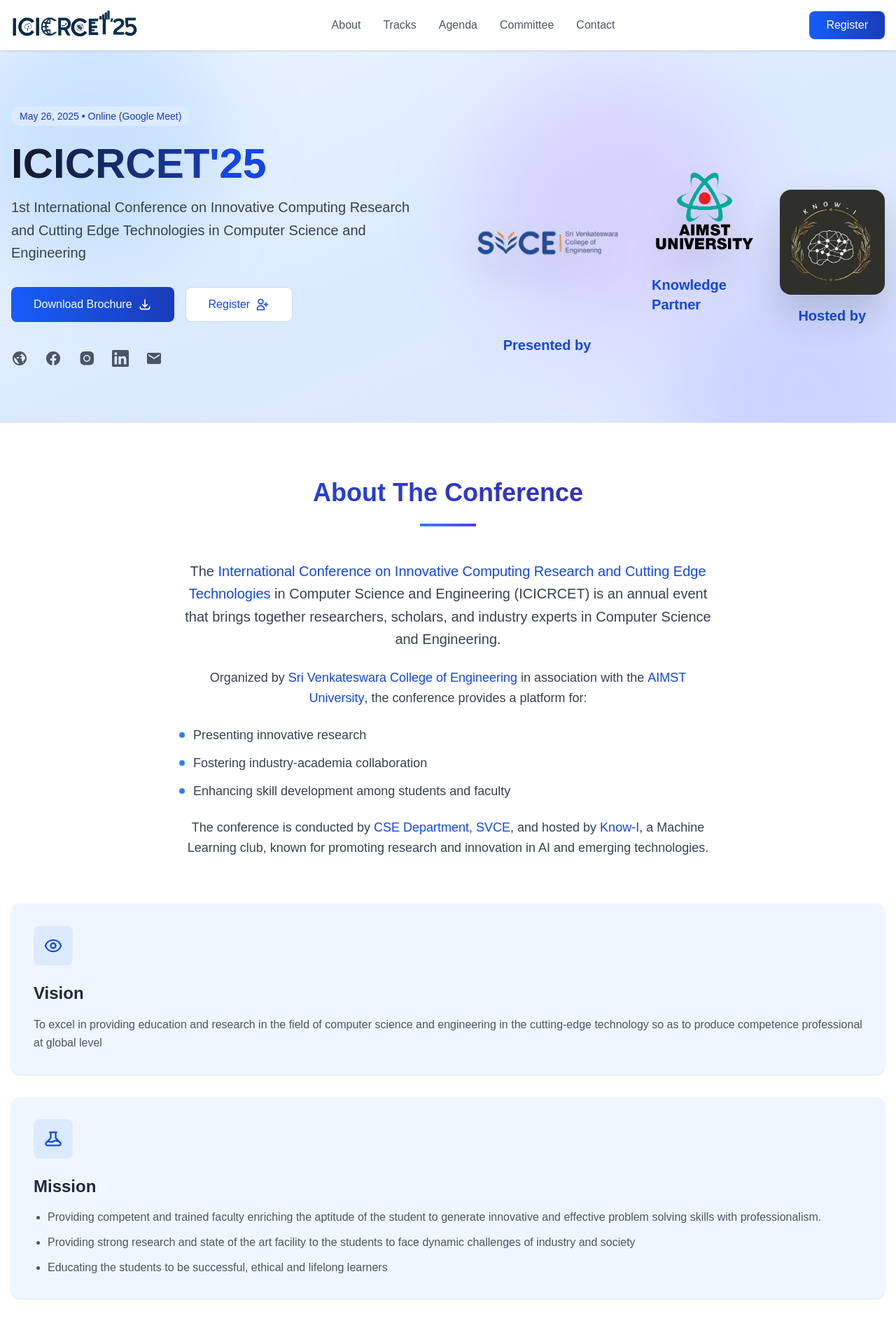
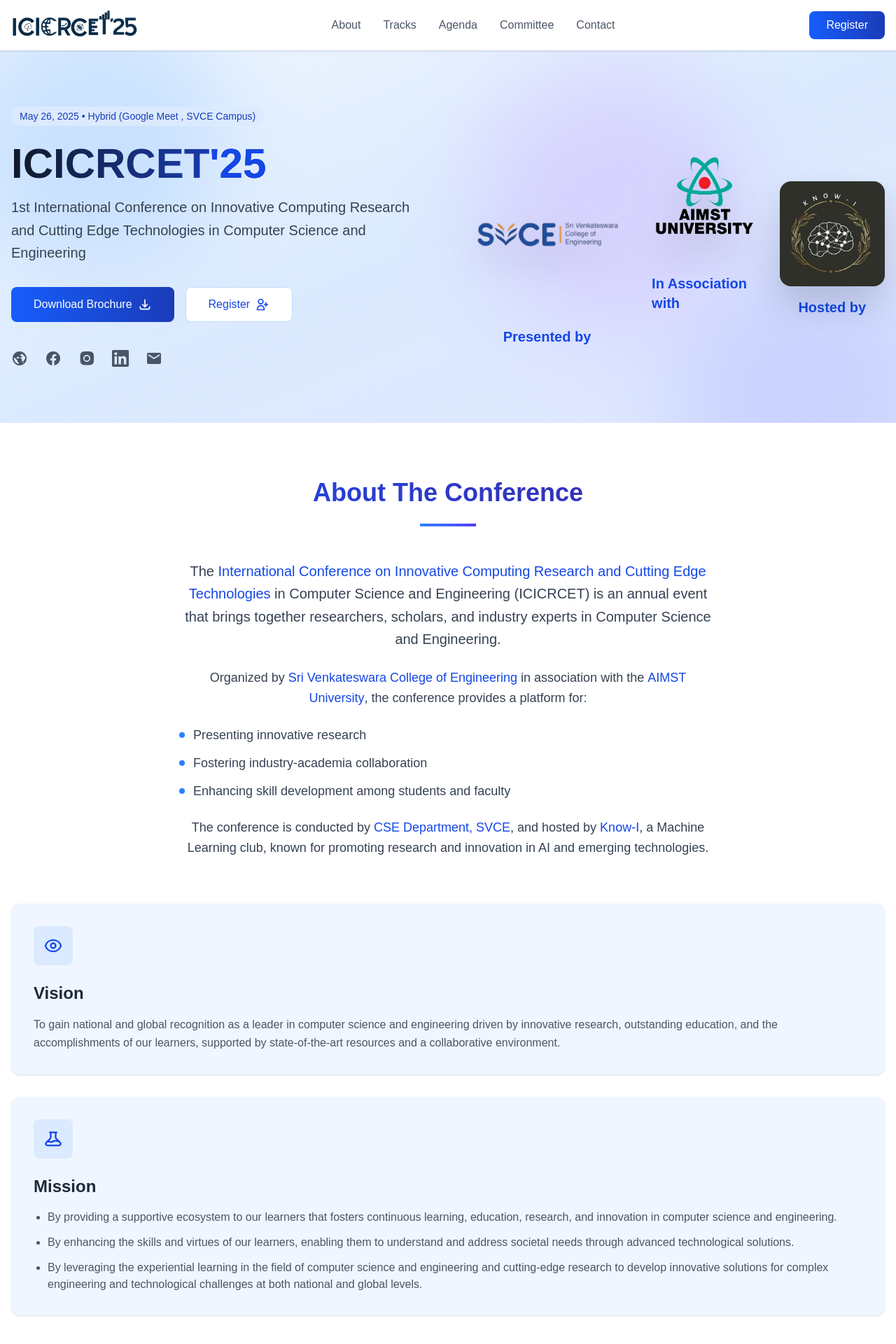
Before and after one commit to kartheesan05/ncic, a Next.js app: page / in a window 1280 px wide. Shown: the top 1920 px of the page at 70% size. Built offline with nearby package versions, Linux system fonts and the light colour scheme.

Commit message:
vision mission updated

```diff
--- a/src/app/page.jsx
+++ b/src/app/page.jsx
@@ -174,7 +174,7 @@
                   animate={{ opacity: 1, y: 0 }}
                   transition={{ duration: 0.5, delay: 0.2 }}
                 >
-                  May 26, 2025 • Online (Google Meet)
+                  May 26, 2025 • Hybrid (Google Meet , SVCE Campus)
                 </motion.div>
 
                 <motion.h1
@@ -278,7 +278,7 @@
                 animate={{ opacity: 1, scale: 1 }}
                 transition={{ duration: 0.8, delay: 0.5 }}
               >
-                <div className="flex items-center gap-8">
+                <div className="flex items-center gap-8 pb-6">
                   {/* SVCE Logo */}
                   <div className="flex flex-col items-center mt-15">
                     <Image
@@ -303,10 +303,10 @@
                   <div className="flex flex-col items-center">
                     <Image
                       src="/aimst.png"
-                      alt="Knowledge Partner AIMST"
+                      alt="In Association with AIMST"
                       width={300}
                       height={300}
-                      className="w-full max-w-xs drop-shadow-2xl"
+                      className="w-full max-w-xs drop-shadow-2xl mb-5"
                       priority
                     />
                     <motion.p
@@ -315,7 +315,7 @@
                       animate={{ opacity: 1 }}
                       transition={{ delay: 0.5 }}
                     >
-                      Knowledge Partner
+                      In Association with
                     </motion.p>
                   </div>
 
@@ -419,7 +419,7 @@
                 </div>
                 <h3 className="text-2xl font-semibold mb-4 text-gray-800">Vision</h3>
                 <p className="text-gray-600 leading-relaxed">
-                  To excel in providing education and research in the field of computer science and engineering in the cutting-edge technology so as to produce competence professional at global level
+                  To gain national and global recognition as a leader in computer science and engineering driven by innovative research, outstanding education, and the accomplishments of our learners, supported by state-of-the-art resources and a collaborative environment.
                 </p>
               </motion.div>
 
@@ -436,9 +436,9 @@
                 </div>
                 <h3 className="text-2xl font-semibold mb-4 text-gray-800">Mission</h3>
                 <ul className="text-gray-600 space-y-3 list-disc pl-5">
-                  <li>Providing competent and trained faculty enriching the aptitude of the student to generate innovative and effective problem solving skills with professionalism.</li>
-                  <li>Providing strong research and state of the art facility to the students to face dynamic challenges of industry and society</li>
-                  <li>Educating the students to be successful, ethical and lifelong learners</li>
+                  <li>By providing a supportive ecosystem to our learners that fosters continuous learning, education, research, and innovation in computer science and engineering.</li>
+                  <li>By enhancing the skills and virtues of our learners, enabling them to understand and address societal needs through advanced technological solutions.</li>
+                  <li>By leveraging the experiential learning in the field of computer science and engineering and cutting-edge research to develop innovative solutions for complex engineering and technological challenges at both national and global levels.</li>
                 </ul>
               </motion.div>
             </motion.div>
```
